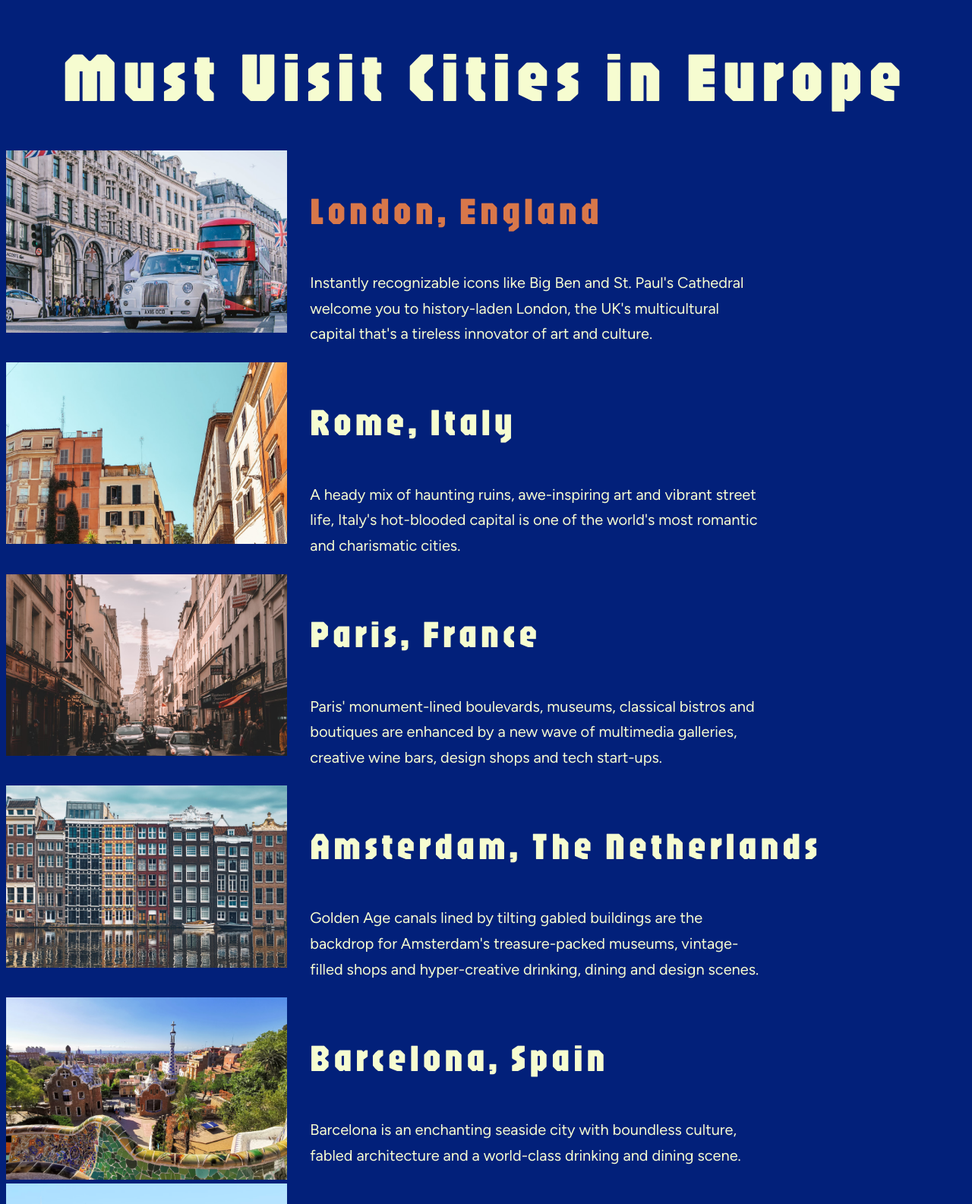
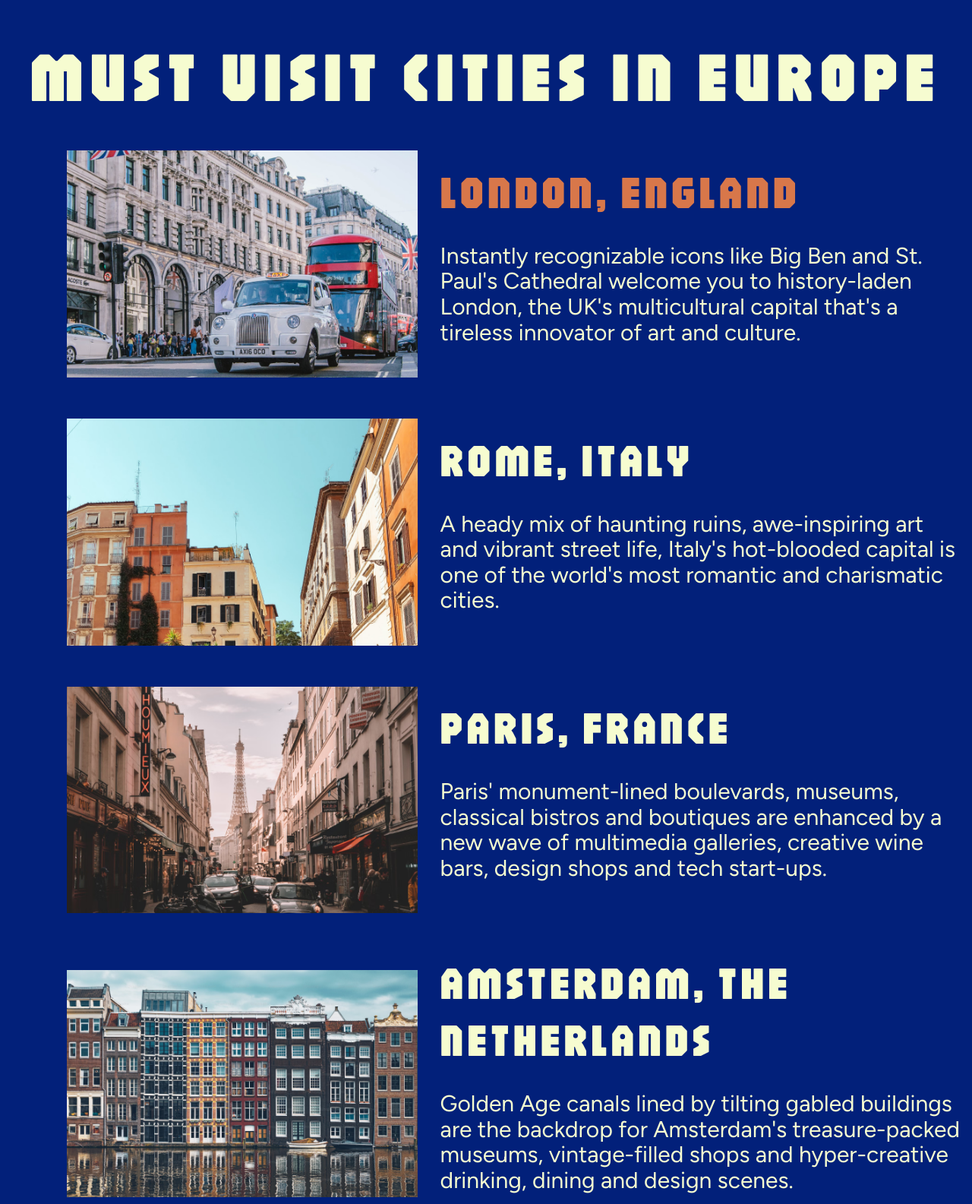
Before and after one commit to Ethan-Collis/Ethans-In-Class-Website, a plain HTML site: page index.html in a window 1280 px wide. Shown: the top 1585 px of the page at 76% size. Drawn offline with Linux system fonts and the light colour scheme.

Commit message:
final tweaks

```diff
--- a/index.html
+++ b/index.html
@@ -12,10 +12,10 @@
                     <img src="London Assests 2/london.png" alt="London, England" class="w-100">
                 </div>
                 <div class="city-text">
-                <h2>
-                    <a href="London.html" class="decoration">London, England</a>
+                <h2 class="city-header">
+                    <a href="London.html" class="decoration-london">London, England</a>
                 </h2>
-                <p>
+                <p class="city-texts">
                     Instantly recognizable icons like Big Ben and St. Paul's Cathedral welcome you to history-laden London, the UK's multicultural capital that's a tireless innovator of art and culture.
                 </p>
                 </div>
@@ -26,7 +26,7 @@
                 </div>
                 <div class="city-text">
                 <h2>Rome, Italy</h2>
-                <p>
+                <p class="city-texts">
                     A heady mix of haunting ruins, awe-inspiring art and vibrant street life, Italy's hot-blooded capital is one of the world's most romantic and charismatic cities.
                 </p>
                 </div>
@@ -37,7 +37,7 @@
                 </div>
                 <div class="city-text">
                 <h2>Paris, France</h2>
-                <p>
+                <p class="city-texts">
                     Paris' monument-lined boulevards, museums, classical bistros and boutiques are enhanced by a new wave of multimedia galleries, creative wine bars, design shops and tech start-ups.
                 </p>
                 </div>
@@ -48,7 +48,7 @@
                 </div>
                 <div class="city-text">
                 <h2>Amsterdam, The Netherlands</h2>
-                <p>
+                <p class="city-texts">
                     Golden Age canals lined by tilting gabled buildings are the backdrop for Amsterdam's treasure-packed museums, vintage-filled shops and hyper-creative drinking, dining and design scenes.
                 </p>
                 </div>
@@ -59,7 +59,7 @@
                 </div>
                 <div class="city-text">
                 <h2>Barcelona, Spain</h2>
-                <p>
+                <p class="city-texts">
                     Barcelona is an enchanting seaside city with boundless culture, fabled architecture and a world-class drinking and dining scene.
                 </p>
                 </div>
@@ -70,7 +70,7 @@
                 </div>
                 <div class="city-text">
                 <h2>Athens, Greece</h2>
-                <p>
+                <p class="city-texts">
                     Equal measures of grunge and grace, Athens is a master of reinvention, serving up an anarchic mash-up of architectural gravitas, urban grit and infectious creativity.
                 </p>
                 </div>
@@ -81,7 +81,7 @@
                 </div>
                 <div class="city-text">
                 <h2>Lake Como, Italy</h2>
-                <p>
+                <p class="city-texts">
                     Como (aka Lario) is the most ‘James Bond’ of the Italian lakes, where shiny red Ferraris weave through narrow lakeside towns and neoclassical villas take on a whole new level of opulence. Parts of the 2006 Bond movie Casino Royale were filmed here and many of the fancy lakeside hotels have a 007 price tag.
                 </p>
                 </div>
@@ -92,7 +92,7 @@
                 </div>
                 <div class="city-text">
                 <h2>Madrid, Spain</h2>
-                <p>
+                <p class="city-texts">
                     Madrid has excellent art museums, phenomenal food, enormous parks and Europe’s largest palace, but its inclusive atmosphere is what really makes the city soar.
                 </p>
                 </div>
@@ -103,7 +103,7 @@
                 </div>
                 <div class="city-text">
                 <h2>Stockholm, Sweden</h2>
-                <p>
+                <p class="city-texts">
                     Stockholmers call their city 'beauty on water'. But despite the well-preserved historic core, Stockholm is no museum piece: it's modern, dynamic and ever-evolving.
                 </p>
                 </div>
@@ -114,14 +114,13 @@
                 </div>
                 <div class="city-text">
                 <h2>Lisbon, Portugal</h2>
-                <p>
+                <p class="city-texts">
                     Seven cinematic hillsides overlooking the Rio Tejo cradle Lisbon's postcard-perfect panorama of cobbled alleyways, ancient ruins and white-domed cathedrals, a captivating scene crafted over centuries.
                 </p>
                 </div>
             </div>
         </section>
         <footer>
-            <h3>Footer</h3>
             <p>© 2024 | <a href="mailto:coll1444@d.umn.edu">Get In Touch</a></p>
         </footer>
     </body>
--- a/stylize.css
+++ b/stylize.css
@@ -6,20 +6,27 @@ h1 {
     color: #F6FCD0;
     font-family: Jaro;
     font-size: 92px;
-    font-weight: 30;
+    font-weight: 300;
     line-height: 74.96px;
     letter-spacing: 10px;
     text-align: center;
+    text-transform: uppercase;
+}
+
+.title{
+    text-align: left;
 }
 
 h2 {
     color: #F6FCD0;
     font-family: Jaro;
-    font-size: 50px;
-    font-weight: 30;
+    font-size: 60px;
+    font-weight: 400;
     line-height: 74.96px;
     font-optical-sizing: 14px;
     letter-spacing: 5px;
+    margin: 0px;
+    text-transform: uppercase;
 }
 
 h3 {
@@ -37,7 +44,7 @@ p {
     font-size: 20px;
     line-height: 33.6px;
     font-weight: 400px;
-    max-width: 600px;
+    max-width: 800px;
 }
 
 details {color: #d8774a;
@@ -53,19 +60,32 @@ line-height: 33.6px;
 font-weight: 400px;
 }
 
+footer{
+    display: flex;
+    justify-content: space-between;
+    align-items: flex-end;
+}
+
 a {color: #d8774a}
 
 .city-wrapper {
     display: flex;
     gap: 30px;
+    align-items: center;
+    margin-bottom: 50px;
+    margin-left: 80px;
 }
 
 .city-img {
-    width: 30%;
+    width: 40%;
 }
 
 .city-text{
-    width: 70%;
+    width: 60%;
+}
+
+.city-texts{
+    font-size: 30px;
 }
 
 .details-words {
@@ -85,7 +105,7 @@ a {color: #d8774a}
 .container {
 margin-left: auto;
 margin-right: auto;
-max-width: 600px;
+max-width: 1200px;
 }
 
 .w-100 {
@@ -94,10 +114,18 @@ max-width: 600px;
 
 .decoration {
 text-decoration-line: none;
+font-family: Jaro;
+font-size: 30px;
+margin: 0px;
 }
 
-a.decoration
-{
-    font-family: Jaro;
-    font-size: 50px;
+.decoration-london{
+    text-decoration-line: none;
+font-family: Jaro;
 }
+
+.london{
+    border: solid;
+    border-color: #d8774a;
+    border-width: 10px;
+}
```
Also changed, not shown: London.html (+1 -1 lines), 1 other file.
